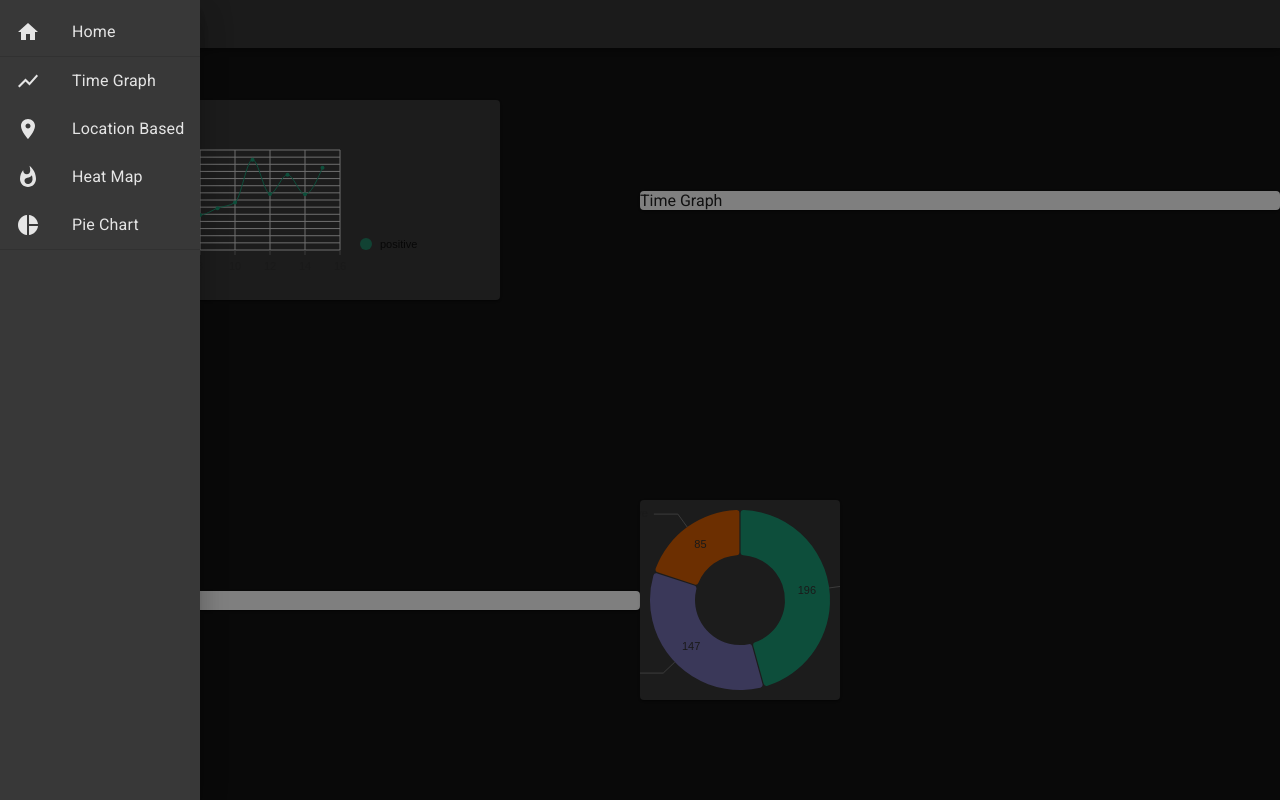
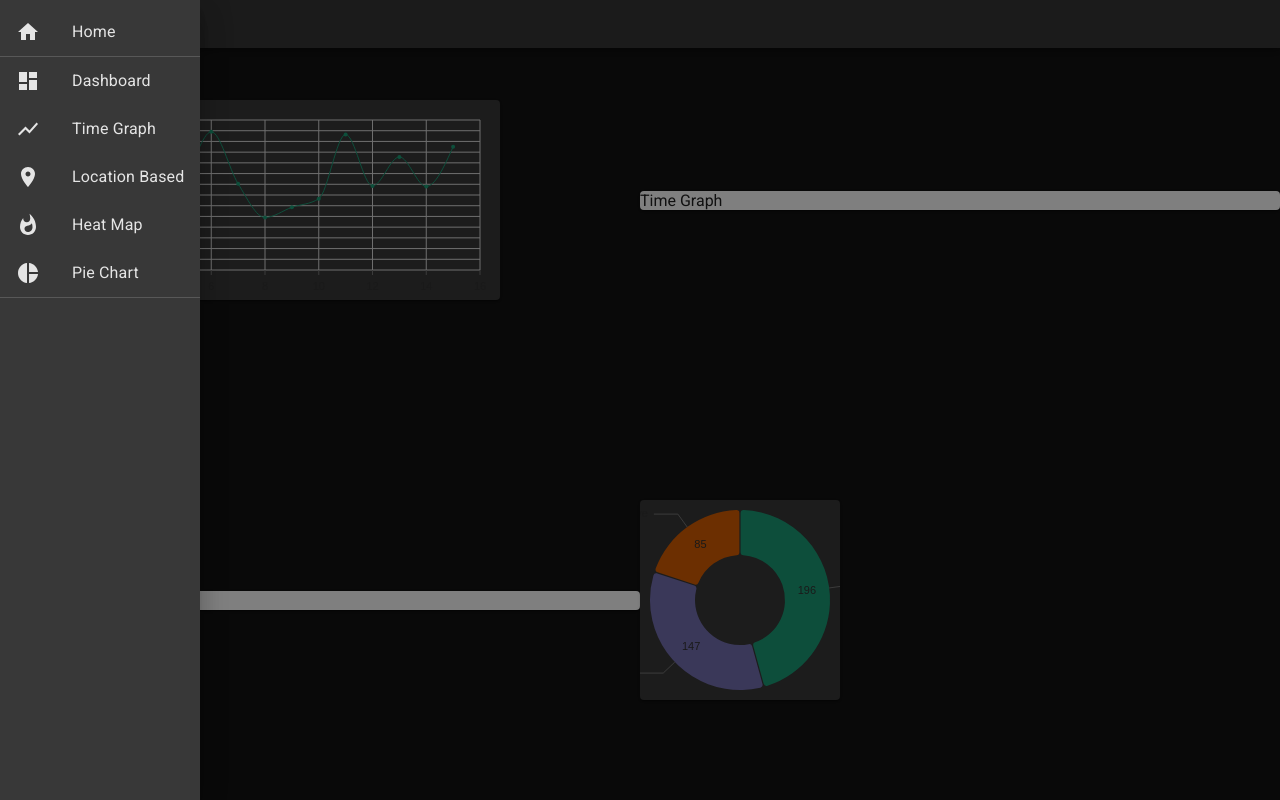
Before and after one commit to nipun24/COVID19-tweet-analyser, a React (Create React App) app in the folder frontend/: page /dashboard in a window 1280 px wide. Both pictures are taken after a click on the button 48 px from the left and 24 px from the top of the page. Built offline with nearby package versions, Linux system fonts and the light colour scheme.

Commit message:
added routing

```diff
--- a/frontend/package.json
+++ b/frontend/package.json
@@ -10,8 +10,11 @@
     "@testing-library/jest-dom": "^4.2.4",
     "@testing-library/react": "^9.5.0",
     "@testing-library/user-event": "^7.2.1",
+    "history": "^5.0.0",
     "react": "^16.13.1",
     "react-dom": "^16.13.1",
+    "react-router": "^5.2.0",
+    "react-router-dom": "^5.2.0",
     "react-scripts": "3.4.1"
   },
   "scripts": {
--- a/frontend/src/App.js
+++ b/frontend/src/App.js
@@ -1,145 +1,23 @@
 import React from "react";
-import {
-  AppBar,
-  Toolbar,
-  IconButton,
-  Drawer,
-  List,
-  ListItem,
-  ListItemText,
-  Grid,
-  Paper,
-  ListItemIcon,
-  Divider,
-  Typography,
-} from "@material-ui/core";
-import MenuIcon from "@material-ui/icons/Menu";
-import ShowChartIcon from "@material-ui/icons/ShowChart";
-import LocationOnIcon from "@material-ui/icons/LocationOn";
-import PieChartIcon from "@material-ui/icons/PieChart";
-import WhatshotIcon from "@material-ui/icons/Whatshot";
-import HomeIcon from "@material-ui/icons/Home";
-import { makeStyles } from "@material-ui/core/styles";
-import PieChart from "./PieChart.js";
-import LineChart from "./LineChart.js";
-import { PieData, LineData } from "./TempData.js";
+import { BrowserRouter, Switch, Route, useHistory } from "react-router-dom";
 
-const useStyles = makeStyles({
-  drawerTheme: {
-    backgroundColor: "#121212",
-    background: "linear-gradient(rgba(255,255,255,.16), rgba(255,255,255,.16))",
-  },
-  appbarTheme: {
-    background: "linear-gradient(rgba(255,255,255,.16), rgba(255,255,255,.16))",
-  },
-});
+// importing routes
+import Home from "./Home.js";
+import Dashboard from "./Dashboard.js";
 
 const App = () => {
-  const classes = useStyles();
-  const [isOpen, setDrawer] = React.useState(false);
-
-  const toggleDrawer = (isOpen) => (event) => {
-    if (
-      event.type === "keydown" &&
-      (event.key === "Tab" || event.key === "Shift")
-    ) {
-      return;
-    }
-
-    setDrawer(isOpen);
-  };
+  let history = useHistory();
+  // let history = useHistory();
+  // const [history, setHistory] = React.useState(createBrowserHistory());
 
   return (
-    <div>
-      {/* Navbar */}
-      <AppBar position="fixed" classes={{ root: classes.appbarTheme }}>
-        <Toolbar variant="dense">
-          <IconButton onClick={toggleDrawer(true)}>
-            <MenuIcon />
-          </IconButton>
-        </Toolbar>
-      </AppBar>
-
-      {/* Side navigation drawer */}
-      <Drawer
-        anchor="left"
-        open={isOpen}
-        onClose={toggleDrawer(false)}
-        classes={{ paper: classes.drawerTheme }}
-      >
-        <List style={{ width: "auto" }}>
-          <ListItem button>
-            <ListItemIcon>
-              <HomeIcon />
-            </ListItemIcon>
-            <ListItemText primary="Home" />
-          </ListItem>
-          <Divider />
-          <ListItem button>
-            <ListItemIcon>
-              <ShowChartIcon />
-            </ListItemIcon>
-            <ListItemText primary="Time Graph" />
-          </ListItem>
-          <ListItem button>
-            <ListItemIcon>
-              <LocationOnIcon />
-            </ListItemIcon>
-            <ListItemText primary="Location Based" />
-          </ListItem>
-          <ListItem button>
-            <ListItemIcon>
-              <WhatshotIcon />
-            </ListItemIcon>
-            <ListItemText primary="Heat Map" />
-          </ListItem>
-          <ListItem button>
-            <ListItemIcon>
-              <PieChartIcon />
-            </ListItemIcon>
-            <ListItemText primary="Pie Chart" />
-          </ListItem>
-          <Divider />
-        </List>
-      </Drawer>
-
-      {/* Graph components - tiles */}
-      <Grid
-        style={{ height: "100vh" }}
-        container
-        direction="row"
-        justify="space-evenly"
-        alignItems="center"
-      >
-        <Grid item xs={12} sm={6}>
-          <Paper
-            onClick={() => console.log("click")}
-            classes={{ root: classes.drawerTheme }}
-            style={{ height: "200px", width: "500px" }}
-          >
-            <LineChart data={LineData} />
-          </Paper>
-        </Grid>
-
-        <Grid item xs={12} sm={6}>
-          <Paper>Time Graph</Paper>
-        </Grid>
-
-        <Grid item xs={12} sm={6}>
-          <Paper>Time Graph</Paper>
-        </Grid>
-
-        <Grid item xs={12} sm={6}>
-          <Paper
-            onClick={() => console.log("click")}
-            classes={{ root: classes.drawerTheme }}
-            style={{ height: "200px", width: "200px" }}
-          >
-            <PieChart data={PieData} />
-          </Paper>
-        </Grid>
-      </Grid>
-    </div>
+    <BrowserRouter history={history}>
+      {/* routes */}
+      <Switch>
+        <Route exact path="/" render={(props) => <Home {...props} />} />
+        <Route path="/dashboard" render={() => <Dashboard />} />
+      </Switch>
+    </BrowserRouter>
   );
 };
 
--- /dev/null
+++ b/frontend/src/Dashboard.js
@@ -0,0 +1,161 @@
+import React from "react";
+import {
+  Grid,
+  Paper,
+  AppBar,
+  Toolbar,
+  IconButton,
+  Drawer,
+  List,
+  ListItem,
+  ListItemText,
+  ListItemIcon,
+  Divider,
+  Typography,
+} from "@material-ui/core";
+import MenuIcon from "@material-ui/icons/Menu";
+import ShowChartIcon from "@material-ui/icons/ShowChart";
+import LocationOnIcon from "@material-ui/icons/LocationOn";
+import PieChartIcon from "@material-ui/icons/PieChart";
+import WhatshotIcon from "@material-ui/icons/Whatshot";
+import HomeIcon from "@material-ui/icons/Home";
+import DashboardIcon from "@material-ui/icons/Dashboard";
+import { makeStyles } from "@material-ui/core/styles";
+import PieChart from "./PieChart.js";
+import LineChart from "./LineChart.js";
+import { PieData, LineData } from "./TempData.js";
+
+const useStyles = makeStyles({
+  drawerTheme: {
+    backgroundColor: "#121212",
+    background: "linear-gradient(rgba(255,255,255,.16), rgba(255,255,255,.16))",
+  },
+  appbarTheme: {
+    background: "linear-gradient(rgba(255,255,255,.16), rgba(255,255,255,.16))",
+  },
+  dividerColor: {
+    backgroundColor: "rgba(255,255,255,.16)",
+  },
+  paperTheme: {
+    backgroundColor: "#121212",
+    background: "linear-gradient(rgba(255,255,255,.16), rgba(255,255,255,.16))",
+  },
+});
+
+const Dashboard = () => {
+  const classes = useStyles();
+
+  const [isOpen, setDrawer] = React.useState(false);
+
+  const toggleDrawer = (isOpen) => (event) => {
+    if (
+      event.type === "keydown" &&
+      (event.key === "Tab" || event.key === "Shift")
+    ) {
+      return;
+    }
+
+    setDrawer(isOpen);
+  };
+
+  return (
+    <div>
+      {/* Navbar */}
+      <AppBar position="fixed" classes={{ root: classes.appbarTheme }}>
+        <Toolbar variant="dense">
+          <IconButton onClick={toggleDrawer(true)}>
+            <MenuIcon />
+          </IconButton>
+          <Typography variant="h6">Dashboard</Typography>
+        </Toolbar>
+      </AppBar>
+
+      {/* Side navigation drawer */}
+      <Drawer
+        anchor="left"
+        open={isOpen}
+        onClose={toggleDrawer(false)}
+        classes={{ paper: classes.drawerTheme }}
+      >
+        <List style={{ width: "auto" }}>
+          <ListItem button>
+            <ListItemIcon>
+              <HomeIcon />
+            </ListItemIcon>
+            <ListItemText primary="Home" />
+          </ListItem>
+          <Divider classes={{ root: classes.dividerColor }} />
+          <ListItem button>
+            <ListItemIcon>
+              <DashboardIcon />
+            </ListItemIcon>
+            <ListItemText primary="Dashboard" />
+          </ListItem>
+          <ListItem button>
+            <ListItemIcon>
+              <ShowChartIcon />
+            </ListItemIcon>
+            <ListItemText primary="Time Graph" />
+          </ListItem>
+          <ListItem button>
+            <ListItemIcon>
+              <LocationOnIcon />
+            </ListItemIcon>
+            <ListItemText primary="Location Based" />
+          </ListItem>
+          <ListItem button>
+            <ListItemIcon>
+              <WhatshotIcon />
+            </ListItemIcon>
+            <ListItemText primary="Heat Map" />
+          </ListItem>
+          <ListItem button>
+            <ListItemIcon>
+              <PieChartIcon />
+            </ListItemIcon>
+            <ListItemText primary="Pie Chart" />
+          </ListItem>
+          <Divider classes={{ root: classes.dividerColor }} />
+        </List>
+      </Drawer>
+      {/* Graph components - tiles */}
+      <Grid
+        style={{ height: "100vh" }}
+        container
+        direction="row"
+        justify="space-evenly"
+        alignItems="center"
+      >
+        <Grid item xs={12} sm={6}>
+          <Paper
+            onClick={() => console.log("click")}
+            classes={{ root: classes.paperTheme }}
+            style={{ height: "200px", width: "500px" }}
+          >
+            <LineChart data={LineData} />
+          </Paper>
+        </Grid>
+
+        <Grid item xs={12} sm={6}>
+          <Paper>Time Graph</Paper>
+        </Grid>
+
+        <Grid item xs={12} sm={6}>
+          <Paper>Time Graph</Paper>
+        </Grid>
+
+        <Grid item xs={12} sm={6}>
+          <Paper
+            onClick={() => console.log("click")}
+            classes={{ root: classes.paperTheme }}
+            style={{ height: "200px", width: "200px" }}
+          >
+            <PieChart data={PieData} />
+          </Paper>
+        </Grid>
+      </Grid>
+    </div>
+  );
+};
+
+export default Dashboard;
--- /dev/null
+++ b/frontend/src/Home.js
@@ -0,0 +1,15 @@
+import React from "react";
+import { Paper } from "@material-ui/core";
+
+const Home = (props) => {
+  return (
+    <div style={{ overflow: "hidden" }}>
+      <Paper onClick={() => props.history.push("/dashboard")}>Home</Paper>
+      <video id="bg-video" loop autoPlay>
+        <source src="./assets/bg-video.mp4" type="video/mp4" />
+      </video>
+    </div>
+  );
+};
+
+export default Home;
--- a/frontend/src/LineChart.js
+++ b/frontend/src/LineChart.js
@@ -4,12 +4,10 @@ import { ResponsiveLine } from "@nivo/line";
 const LineChart = ({ data }) => (
   <ResponsiveLine
     data={data}
-    // margin={{ top: 10, right: 100, bottom: 10, left: 10 }}
-    margin={{ top: 50, right: 160, bottom: 50, left: 60 }}
+    margin={{ top: 20, right: 20, bottom: 30, left: 50 }}
     xScale={{ type: "linear" }}
     yScale={{ type: "linear" }}
     curve="monotoneX"
-    // axisTop={null}
     enableGridX={true}
     enableGridY={true}
     colors={{ scheme: "dark2" }}
@@ -25,29 +23,7 @@ const LineChart = ({ data }) => (
             "linear-gradient(rgba(255,255,255,.24), rgba(255,255,255,.24))",
         },
       },
-      legends: {
-        text: {
-          fill: "#rgba(255,255,255,.6)",
-        },
-      },
     }}
-    legends={[
-      {
-        anchor: "bottom-right",
-        direction: "column",
-        justify: false,
-        translateX: 100,
-        translateY: 0,
-        itemsSpacing: 2,
-        itemDirection: "left-to-right",
-        itemWidth: 80,
-        itemHeight: 12,
-        itemOpacity: 0.75,
-        symbolSize: 12,
-        symbolShape: "circle",
-        symbolBorderColor: "rgba(255, 255, 255, .5)",
-      },
-    ]}
   />
 );
 
```
Also changed, not shown: 2 other files (tests, documents, lock files or other folders).
